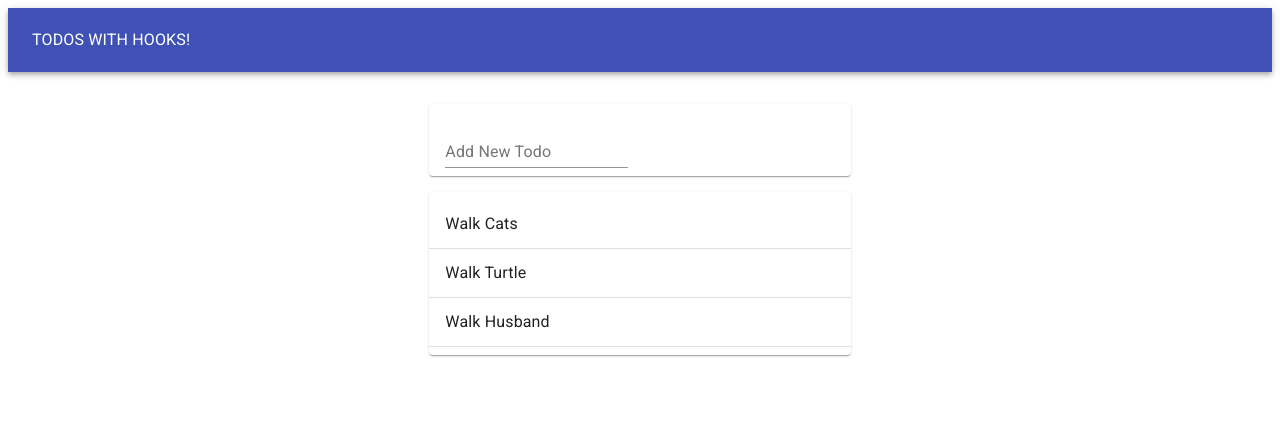
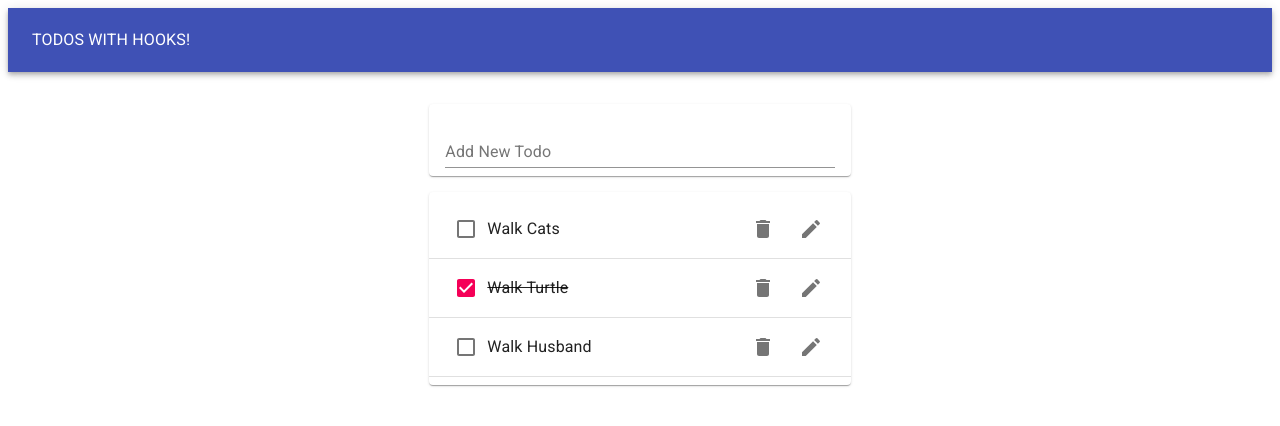
Before and after one commit to aaroncaraway/umre-todo, a React (Create React App) app: page / in a window 1280 px wide. Shown: the top 426 px of the page. Built offline with nearby package versions, Linux system fonts and the light colour scheme.

Commit message:
254. Adding Todo Item Component

```diff
--- a/package.json
+++ b/package.json
@@ -4,6 +4,7 @@
   "private": true,
   "dependencies": {
     "@material-ui/core": "^4.11.0",
+    "@material-ui/icons": "^4.9.1",
     "@testing-library/jest-dom": "^4.2.4",
     "@testing-library/react": "^9.3.2",
     "@testing-library/user-event": "^7.1.2",
--- /dev/null
+++ b/src/Todo.js
@@ -0,0 +1,31 @@
+import React from "react";
+import Checkbox from "@material-ui/core/Checkbox";
+import IconButton from "@material-ui/core/IconButton";
+import DeleteIcon from "@material-ui/icons/Delete";
+import EditIcon from "@material-ui/icons/Edit";
+import ListItem from "@material-ui/core/ListItem";
+import ListItemText from "@material-ui/core/ListItemText";
+import ListItemSecondaryAction from "@material-ui/core/ListItemSecondaryAction";
+
+const Todo = ({ task, completed }) => {
+  return (
+    <ListItem>
+      <Checkbox tabIndex={-1} checked={completed} />
+      <ListItemText
+        style={{ textDecoration: completed ? "line-through" : "none" }}
+      >
+        {task}
+      </ListItemText>
+      <ListItemSecondaryAction>
+        <IconButton aria-label="Delete">
+          <DeleteIcon />
+        </IconButton>
+        <IconButton aria-label="Edit">
+          <EditIcon />
+        </IconButton>
+      </ListItemSecondaryAction>
+    </ListItem>
+  );
+};
+
+export default Todo;
--- a/src/TodoForm.js
+++ b/src/TodoForm.js
@@ -19,7 +19,7 @@
           onChange={handleChange}
           margin="normal"
           label="Add New Todo"
-          fullwidth
+          fullWidth
         ></TextField>
       </form>
     </Paper>
--- a/src/TodoList.js
+++ b/src/TodoList.js
@@ -1,9 +1,8 @@
 import React from "react";
 import Divider from "@material-ui/core/Divider";
 import List from "@material-ui/core/List";
-import ListItem from "@material-ui/core/ListItem";
-import ListItemText from "@material-ui/core/ListItemText";
 import Paper from "@material-ui/core/Paper";
+import Todo from "./Todo";
 
 const TodoList = (props) => {
   const todos = props.todos;
@@ -12,9 +11,7 @@
       <List>
         {todos.map((todo) => (
           <>
-            <ListItem>
-              <ListItemText>{todo.task}</ListItemText>
-            </ListItem>
+            <Todo task={todo.task} key={todo.id} completed={todo.completed} />
             <Divider />
           </>
         ))}
```
Also changed, not shown: 1 other file (tests, documents, lock files or other folders).
